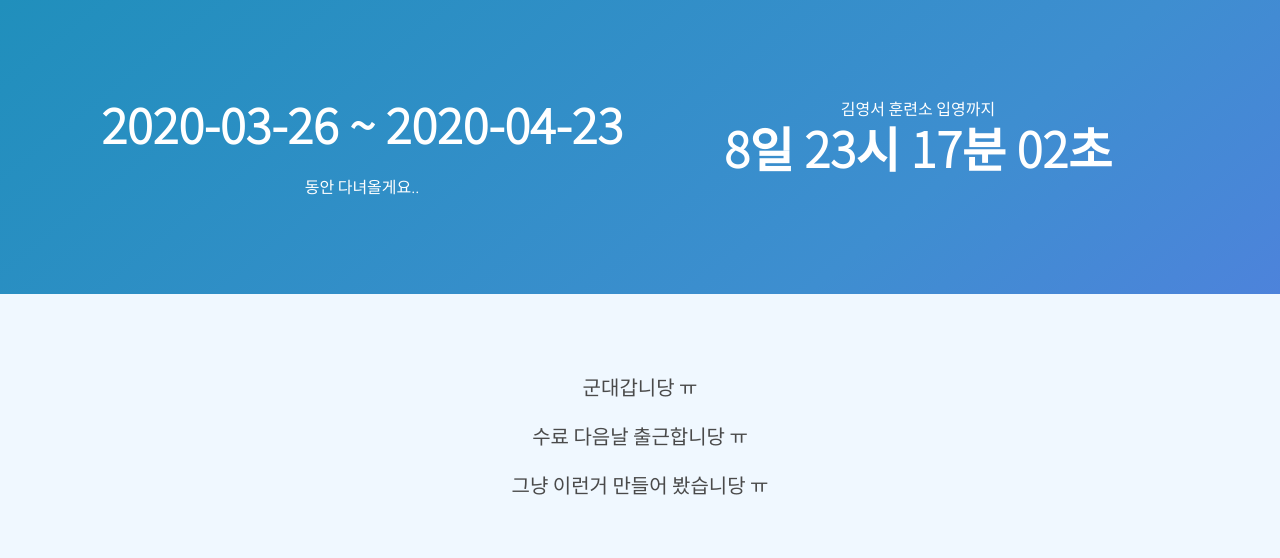
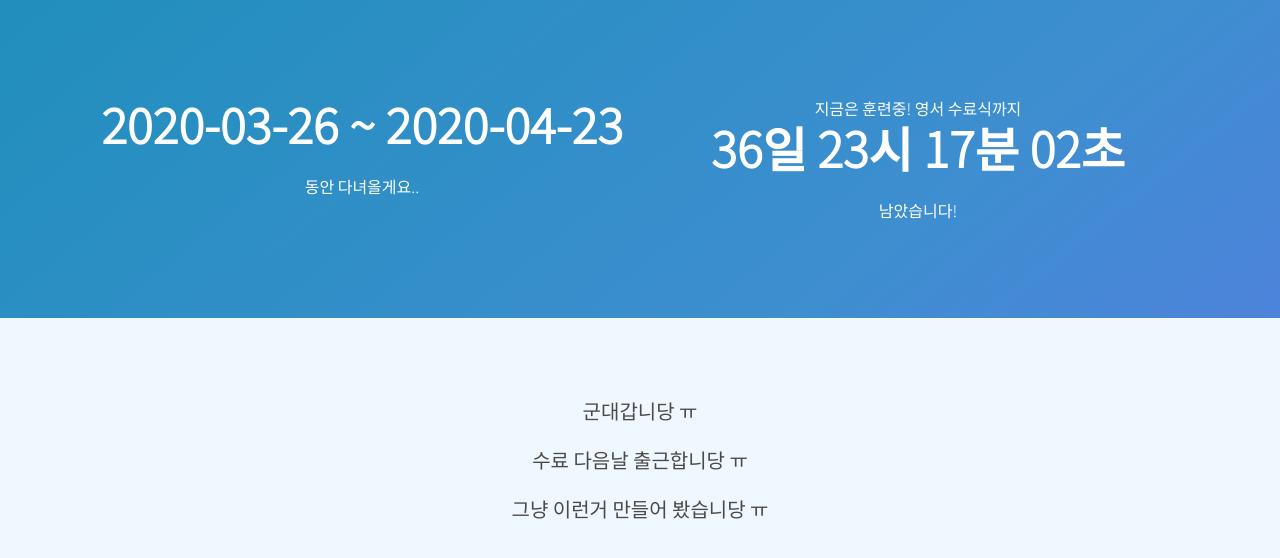
Before and after one commit to kys6879/hello-nonsan, an Angular app: page / in a window 1280 px wide. Shown: the top 558 px of the page. Built offline with nearby package versions, Linux system fonts and the light colour scheme.

Commit message:
set date time

```diff
--- a/src/app/app.component.html
+++ b/src/app/app.component.html
@@ -16,11 +16,14 @@
             김영서 훈련소 입영까지
           </div>
           <div class="sub-title" *ngIf="isDone">
-            지금은
+            지금은 훈련중! 영서 수료식까지
           </div>
           <div class="title is-1">
             <!-- {{timerSet | timerFormat}} -->
             {{this.currentValue}}
+          </div>
+          <div class="sub-title" *ngIf="isDone">
+            남았습니다!
           </div>
         </div>
       </div>
--- a/src/app/app.component.ts
+++ b/src/app/app.component.ts
@@ -24,17 +24,18 @@ export class AppComponent implements OnInit {
 
   ngOnInit(): void {
 
-    this.startAt = this.getStartTimeSec();
+    if (this.isOverTime(new Date(2020, 3, 23, 14))) { // 현재 시간이 목표시간보다 크면
+      this.isDone = true;
+      this.startAt = this.getAfterTimeSec();
+      console.log("훈련중임!");
+    } else { // 카운트 다운 필요
+      this.startAt = this.getStartTimeSec();
+    }
 
-    if (this.getBetweenDay() <= 0) { // 현재 시간이 목표시간보다 크면
-      this.isDone = true;
-      this.currentValue = "훈련중";
-    } else { // 카운트 다운 필요
-      this.start();
-    }
+    this.startBeforeTime();
   }
 
-  public start() {
+  public startBeforeTime() {
     this.currentValue = this.formatValue(this.startAt);
 
     const t: Observable<number> = interval(1000);
@@ -43,10 +44,8 @@ export class AppComponent implements OnInit {
       this.currentValue = this.formatValue(v);
     }, e => { }, () => {
       this.isDone = true;
-      this.currentValue = "훈련중";
       this.stop();
     });
-
   }
 
   public stop() {
@@ -75,15 +74,24 @@ export class AppComponent implements OnInit {
 
   private getStartTimeSec() {
 
-    let betweenDay = this.getBetweenDay();
+    let goalDay: Date = new Date(2020, 2, 26, 14);
+
+    let betweenDay = this.getBetweenDay(goalDay);
 
     return betweenDay / 1000;
   }
 
-  private getBetweenDay() {
+  private getAfterTimeSec() {
+
+    let goalDay: Date = new Date(2020, 3, 23, 14);
+
+    let betweenDay = this.getBetweenDay(goalDay);
+
+    return betweenDay / 1000;
+  }
+
+  private getBetweenDay(goalDay: Date) {
     let today: Date = new Date();
-
-    let goalDay: Date = new Date(2020, 2, 26, 14);
 
     let betweenDay = (goalDay.getTime() - today.getTime());
 
@@ -92,5 +100,13 @@ export class AppComponent implements OnInit {
     return betweenDay;
   }
 
+  private isOverTime(goalDay: Date): boolean {
+    let today: Date = new Date();
+
+    let betweenDay = (goalDay.getTime() - today.getTime());
+
+    return (betweenDay >= 0) ? true : false;
+  }
+
 
 }
```
